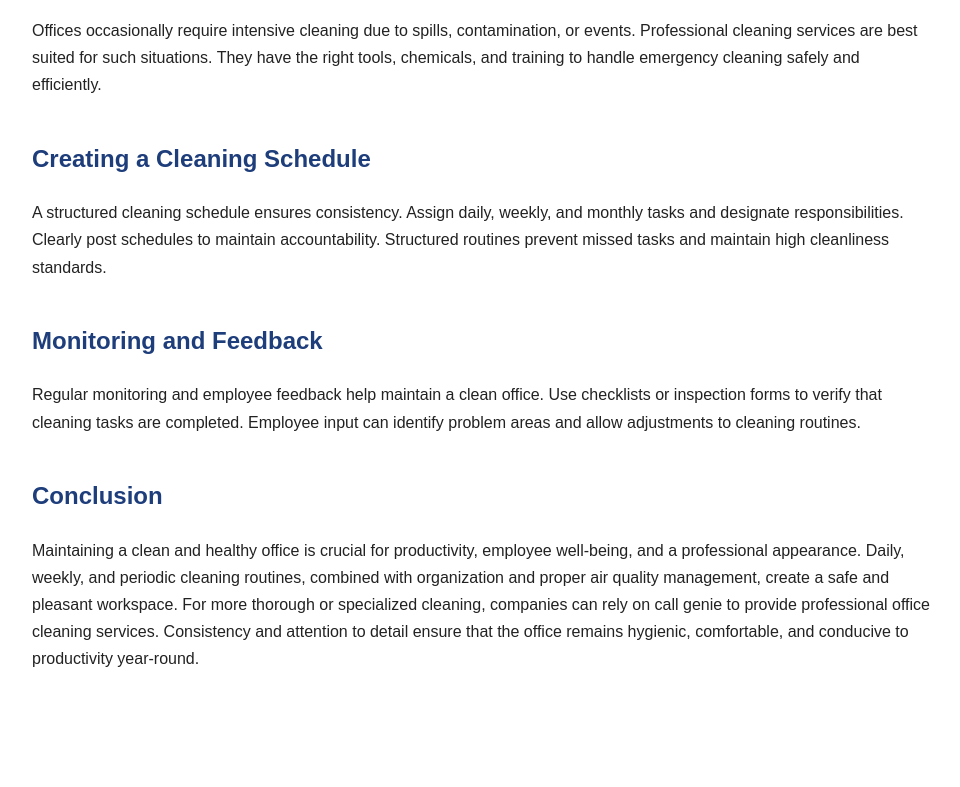
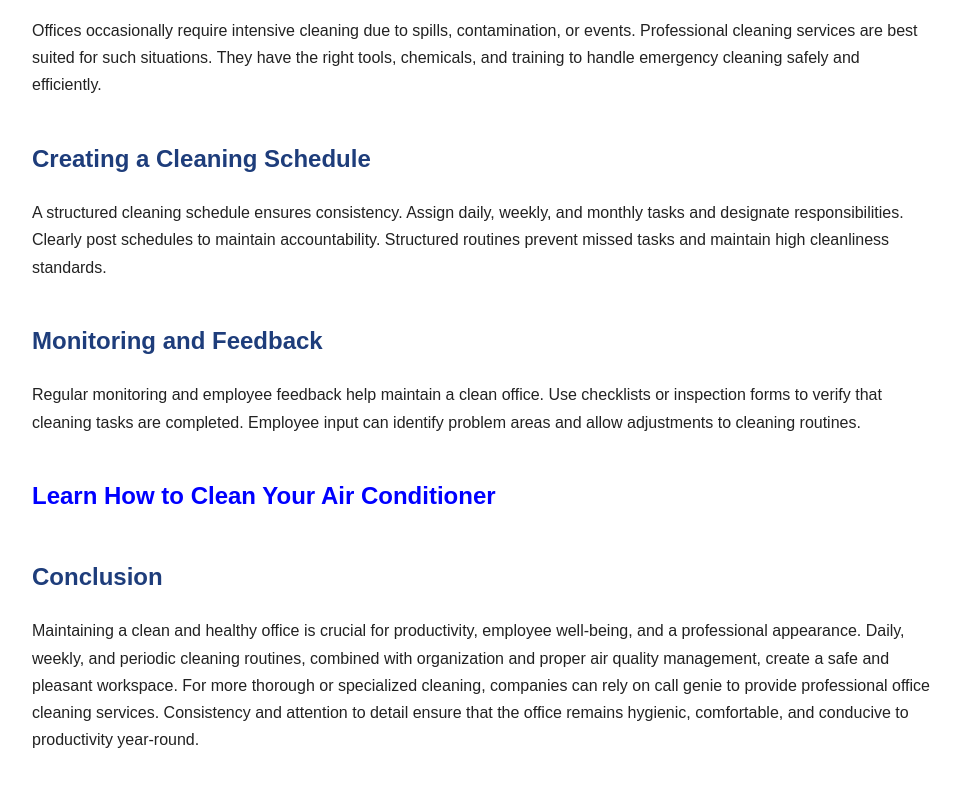
Before and after one commit to devorbit3/callgenie-clean-office-guide, a plain HTML site: page index.html in a window 1280 px wide. Shown: the part 4843-5630 px from the top of the page, without its empty margins (158-1118 px from the left). Before the commit the page ends 5572 px from the top, so only its background shows below. Drawn offline with Linux system fonts and the light colour scheme.

Commit message:
Update index.html

```diff
--- a/index.html
+++ b/index.html
@@ -148,7 +148,13 @@
 <h2>Monitoring and Feedback</h2>
 <p>Regular monitoring and employee feedback help maintain a clean office. Use checklists or inspection forms to verify that cleaning tasks are completed. Employee input can identify problem areas and allow adjustments to cleaning routines.</p>
 
-<h2>Conclusion</h2>
+  <h2>
+  <a href="https://callgenie-clean-office-guide.vercel.app/" style="text-decoration:none; color:blue;">
+    Learn How to Clean Your Air Conditioner
+  </a>
+</h2>
+
+  <h2>Conclusion</h2>
 <p>Maintaining a clean and healthy office is crucial for productivity, employee well-being, and a professional appearance. Daily, weekly, and periodic cleaning routines, combined with organization and proper air quality management, create a safe and pleasant workspace. For more thorough or specialized cleaning, companies can rely on call genie to provide professional office cleaning services. Consistency and attention to detail ensure that the office remains hygienic, comfortable, and conducive to productivity year-round.</p>
 
 </body>
```
